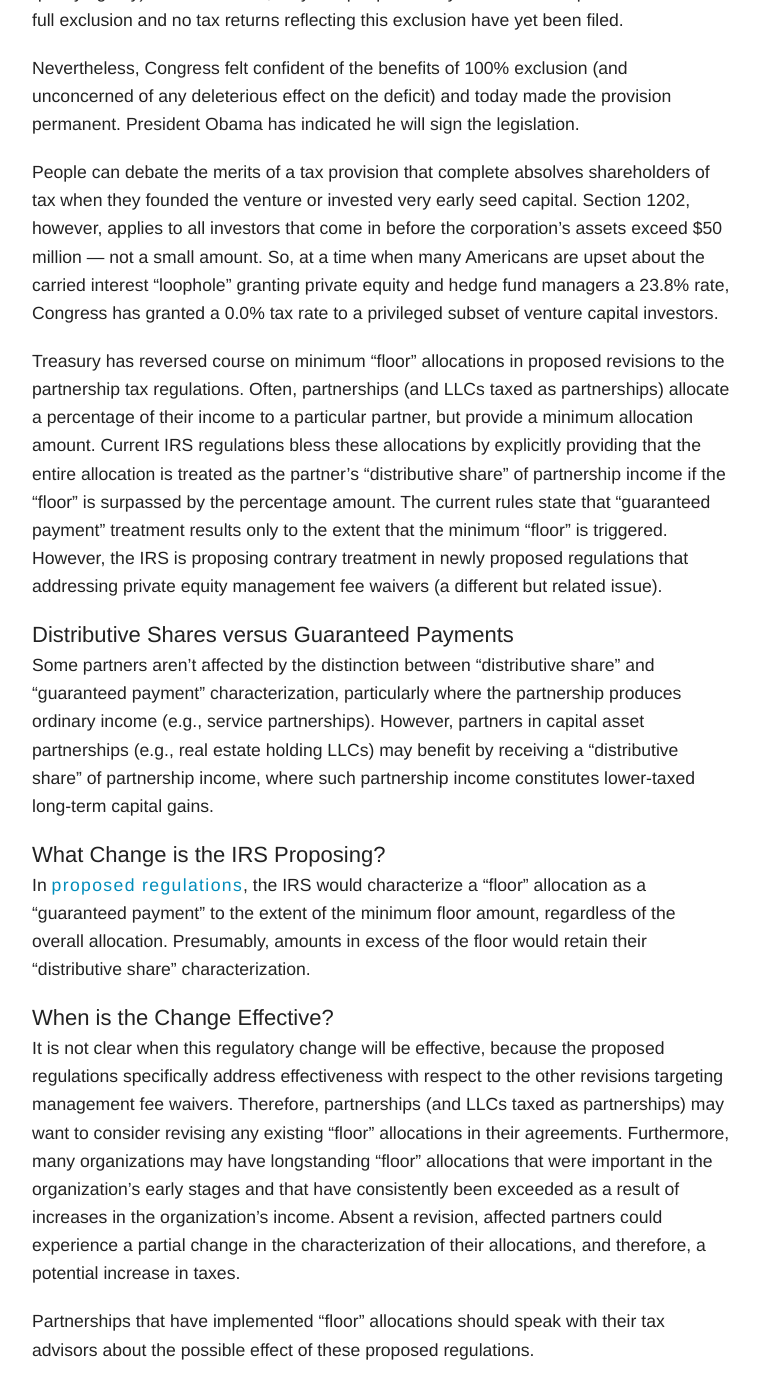
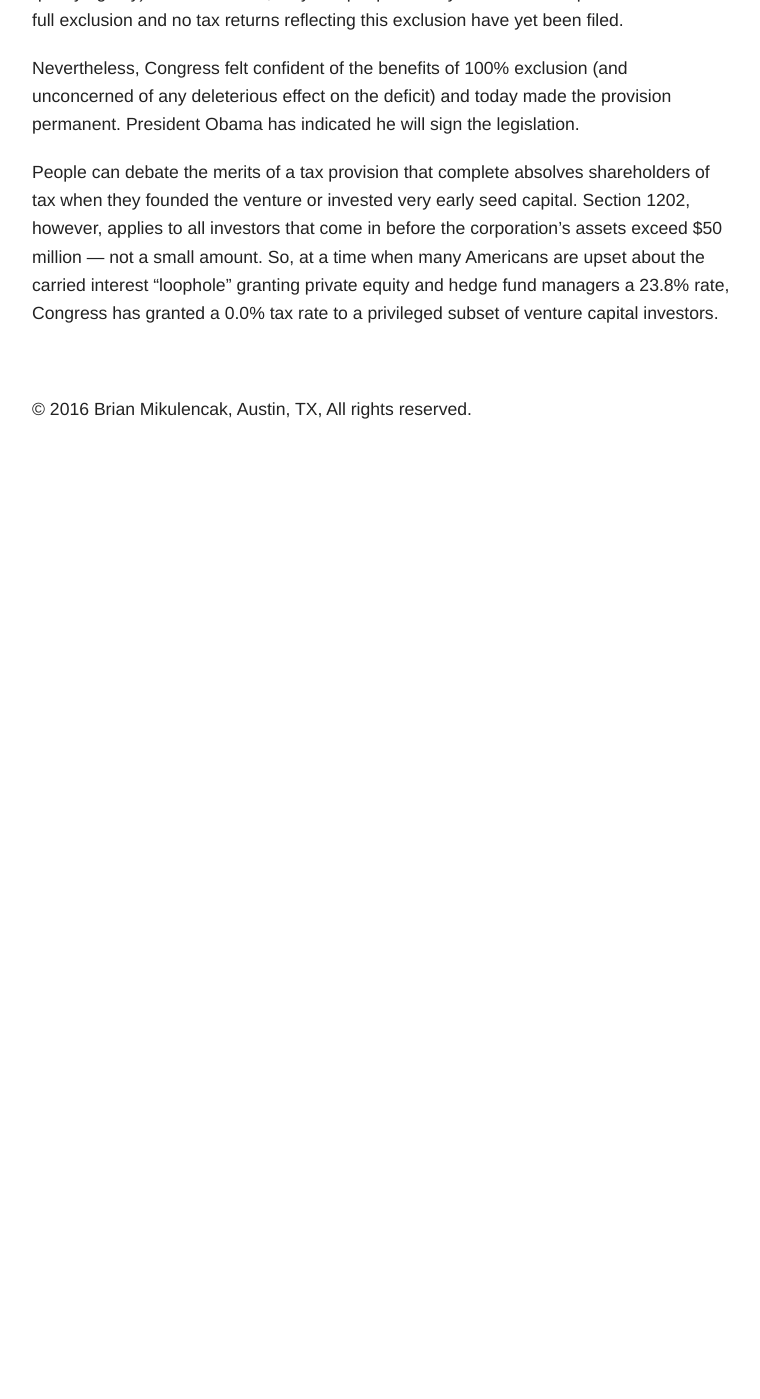
Before and after one commit to brianmik/bmaustinlaw, a Jekyll site: the page built from _posts/2015-12-18-QSBS-made-permanent.markdown, in a window 1280 px wide and 1400 px high, scrolled down 897 px. Shown: the whole window, without its empty margins (123-883 px from the left). Built offline with Jekyll 4.4.1, drawn with Linux system fonts in a browser that asks for light colours; after the commit the page ends 1340 px from its top, so only the background shows below that.

Commit message:
Update 2015-12-18-QSBS-made-permanent.markdown

```diff
--- a/_posts/2015-12-18-QSBS-made-permanent.markdown
+++ b/_posts/2015-12-18-QSBS-made-permanent.markdown
@@ -12,33 +12,3 @@ Then, to stimulate the economy, Congress enhanced the Section 1202 exclusion by
 Nevertheless, Congress felt confident of the benefits of 100% exclusion (and unconcerned of any deleterious effect on the deficit) and today made the provision permanent. President Obama has indicated he will sign the legislation.
 
 People can debate the merits of a tax provision that complete absolves shareholders of tax when they founded the venture or invested very early seed capital. Section 1202, however, applies to all investors that come in before the corporation’s assets exceed $50 million — not a small amount. So, at a time when many Americans are upset about the carried interest “loophole” granting private equity and hedge fund managers a 23.8% rate, Congress has granted a 0.0% tax rate to a privileged subset of venture capital investors.
-
-
-Treasury has reversed course on minimum "floor" allocations in proposed revisions to the partnership tax regulations. Often, partnerships (and LLCs taxed as partnerships)
-allocate a percentage of their income to a particular partner, but provide a minimum allocation amount. Current IRS regulations bless these allocations
-by explicitly providing that the entire allocation is treated as the partner's "distributive share" of partnership income if the "floor" is surpassed by the percentage
-amount. The current rules state that "guaranteed payment" treatment results only to the extent that the minimum "floor" is triggered. However, the IRS is proposing contrary
-treatment in newly proposed regulations that addressing private equity management fee waivers (a different but related issue).
-
-## Distributive Shares versus Guaranteed Payments
-
-Some partners aren't affected by the distinction between "distributive share" and "guaranteed payment" characterization, particularly where the partnership produces
-ordinary income (e.g., service partnerships). However, partners in capital asset partnerships (e.g., real estate holding LLCs) may benefit by receiving a "distributive
-share" of partnership income, where such partnership income constitutes lower-taxed long-term capital gains.
-
-## What Change is the IRS Proposing?
-
-In [proposed regulations][FR link], the IRS would characterize a "floor" allocation as a "guaranteed payment" to the extent of the minimum floor amount, regardless of the
-overall allocation. Presumably, amounts in excess of the floor would retain their "distributive share" characterization.
-
-## When is the Change Effective?
-
-It is not clear when this regulatory change will be effective, because the proposed regulations specifically address effectiveness with respect to the other revisions
-targeting management fee waivers. Therefore, partnerships (and LLCs taxed as partnerships) may want to consider revising any existing "floor" allocations in their
-agreements. Furthermore, many organizations may have longstanding "floor" allocations that were important in the organization's early stages and that have consistently
-been exceeded as a result of increases in the organization's income. Absent a revision, affected partners could experience a partial change in the characterization of their
-allocations, and therefore, a potential increase in taxes.
-
-Partnerships that have implemented "floor" allocations should speak with their tax advisors about the possible effect of these proposed regulations.
-
-[FR link]: https://www.federalregister.gov/articles/2015/07/23/2015-17828/disguised-payments-for-services
```
